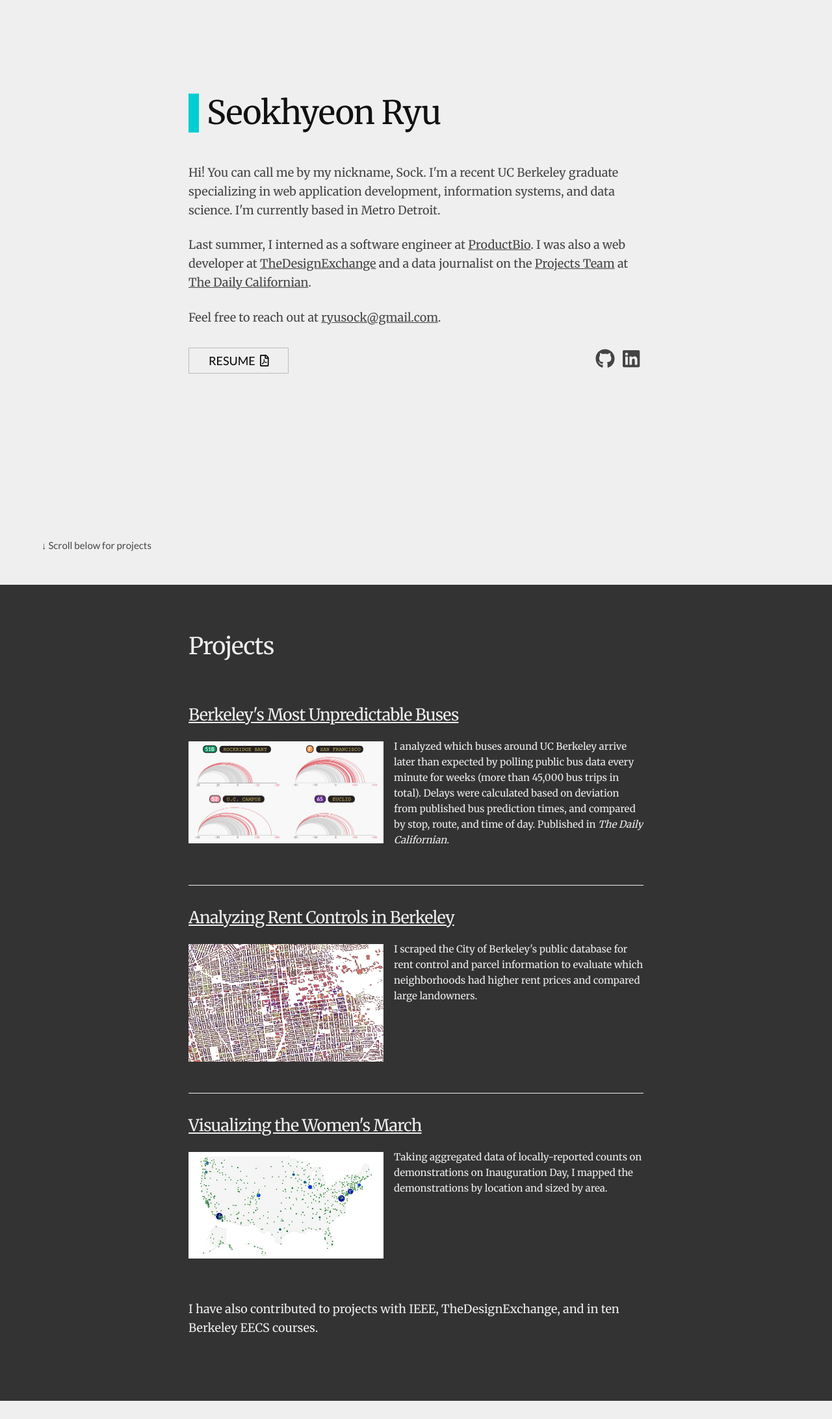
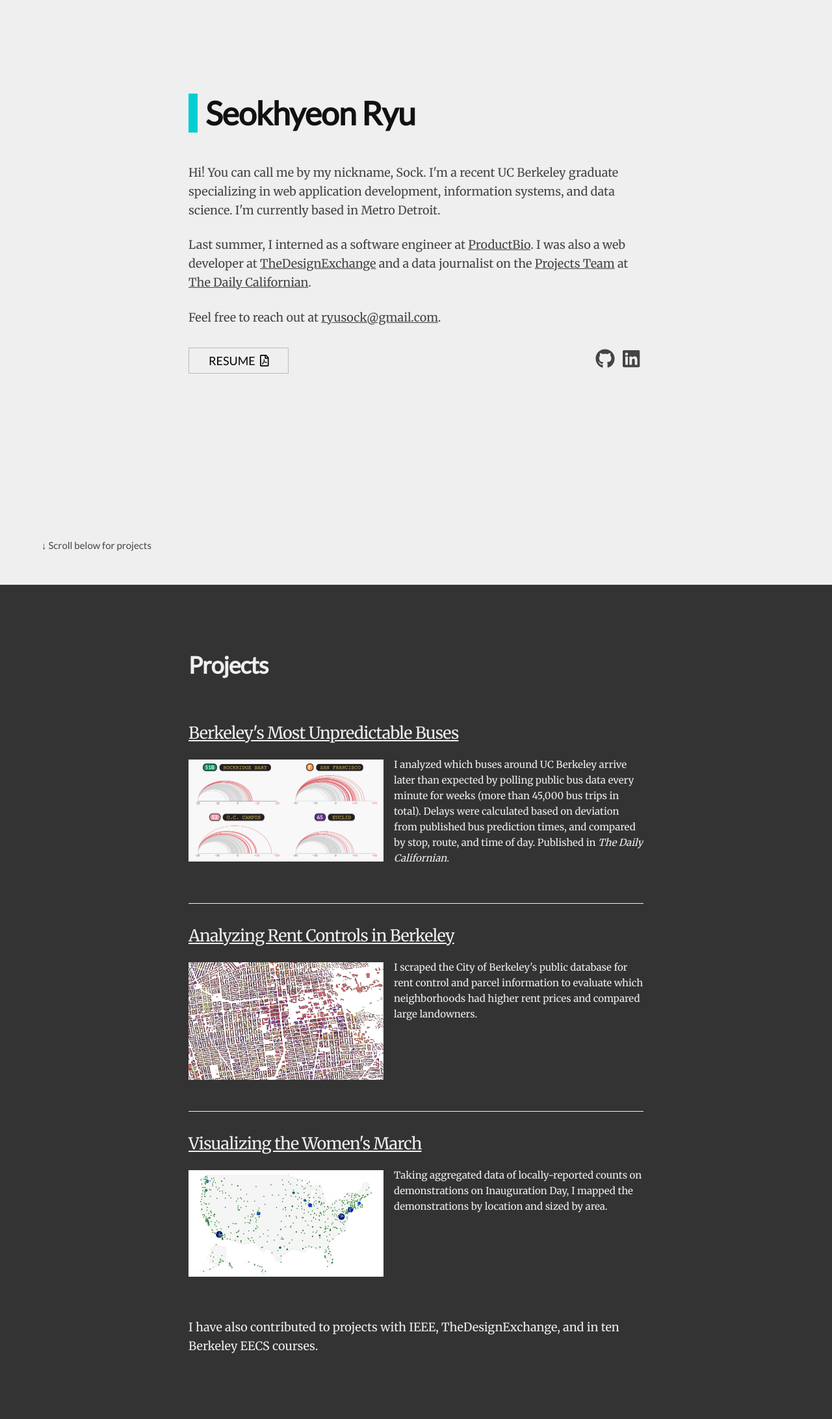
Before and after one commit to ryusock/ryusock.github.io, a Jekyll site: the page built from index.html, in a window 1280 px wide. Shown: the whole page at 65% size. Built offline with Jekyll 4.4.1, drawn with Linux system fonts in a browser that asks for light colours; nearby versions of some CDN libraries; before the commit the page ends 2156 px from its top, so only the background shows below that.

Commit message:
Make recommended style changes

```diff
--- a/css/main.scss
+++ b/css/main.scss
@@ -93,10 +93,12 @@ a, a img {
   #brand {
     padding: 32px 0px 10px 0px;
     h1 {
-      border-left: 16px solid $brand-color;
+      border-left: 14px solid $brand-color; // vertical bar
       padding-left: 12px;
       margin: 0;
-      color: #111
+      color: #111;
+      font-family: $sans-serif;
+      font-weight: 600;
     }
   }
 
@@ -177,7 +179,9 @@ a, a img {
   }
 
   #projects {
-    padding: 24px 8px 0px 0px;
+    padding: 56px 8px 0px 0px;
+    font-family: $sans-serif;
+    font-weight: 600;
   }
 
   .bordered {
@@ -216,7 +220,7 @@ a, a img {
 @media (min-width: 550px) {
   #bottom {
     #projects {
-      padding: 72px 8px 0px 0px;
+      padding: 100px 8px 0px 0px;
     }
 
     .section {
```
